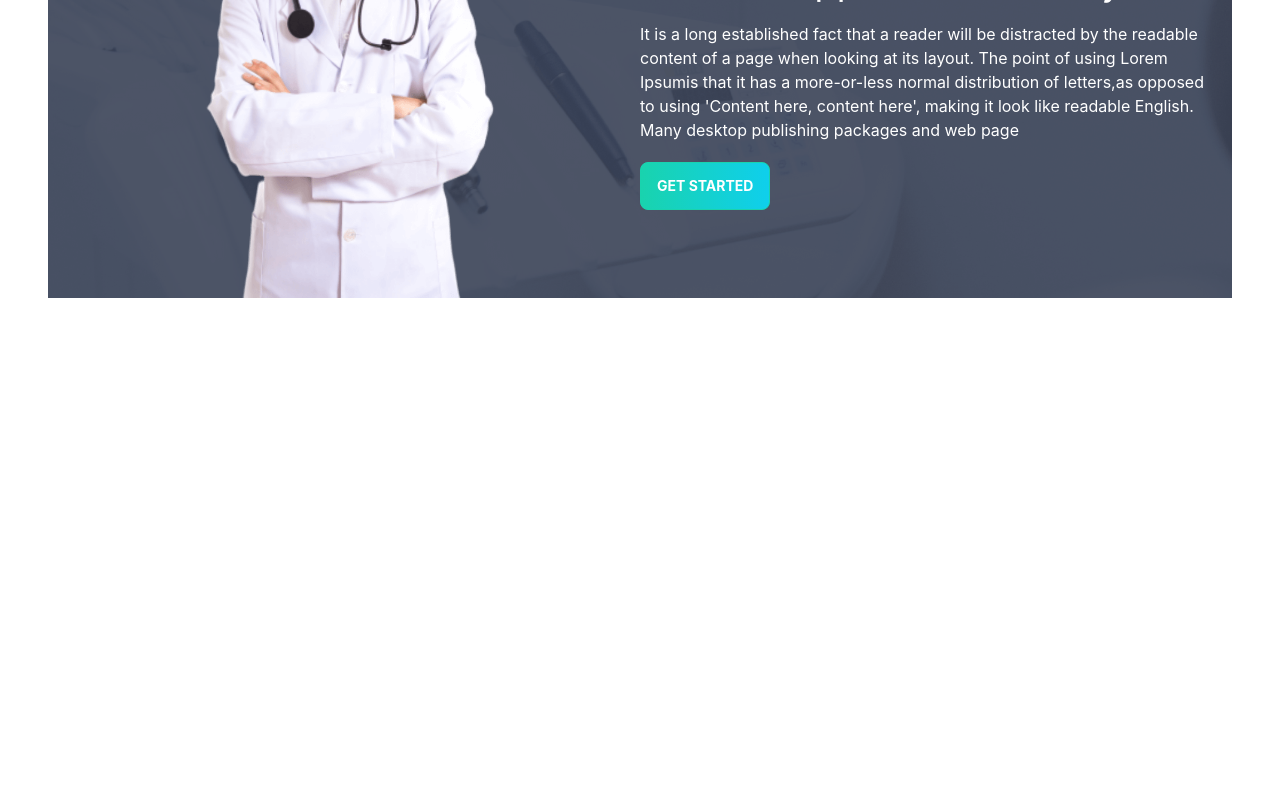
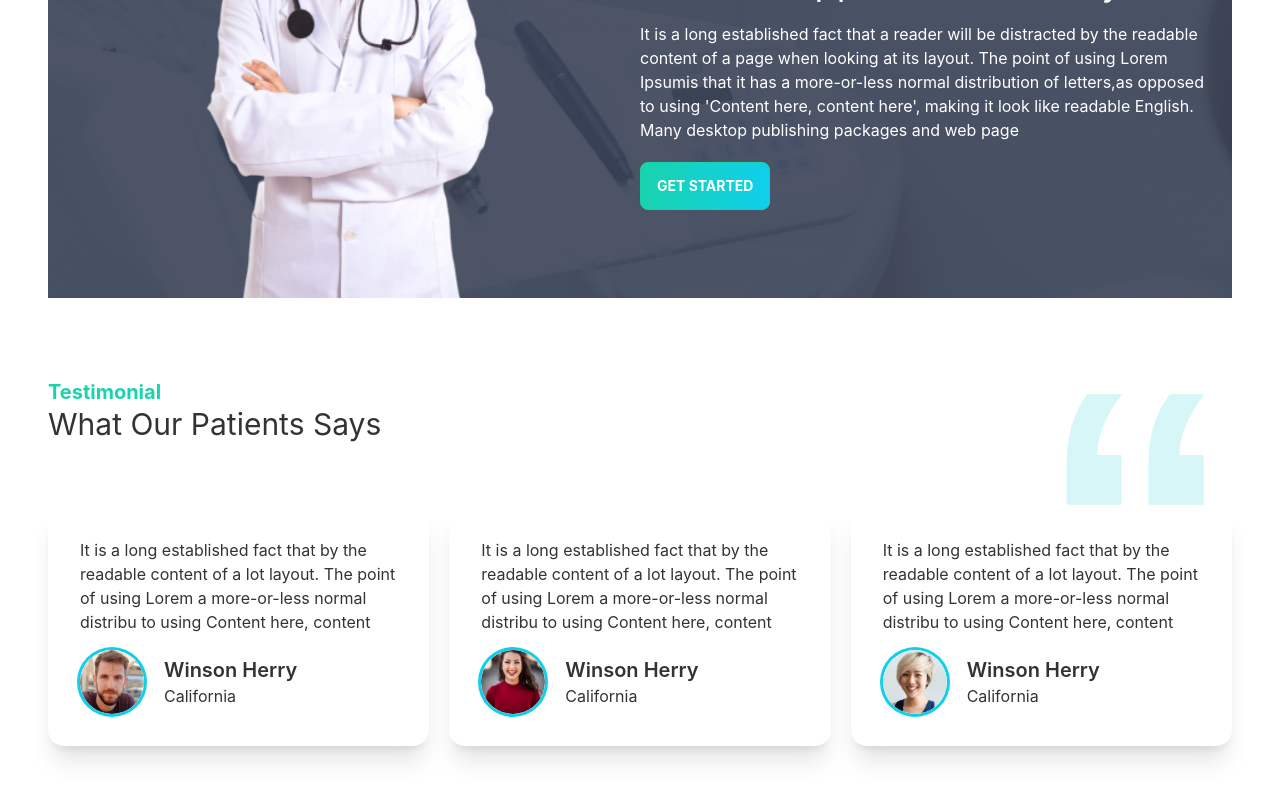
Before and after one commit to Neelporos/doctors-portal-client-site, a React (Create React App) app: page / in a window 1280 px wide. Shown: the part 2833-3633 px from the top of the page. Before the commit the page ends 3131 px from the top, so only its background shows below. Built offline with nearby package versions, Linux system fonts and the light colour scheme.

Commit message:
Reviews Card Section Done

```diff
--- a/src/Pages/Home/Home.js
+++ b/src/Pages/Home/Home.js
@@ -3,6 +3,7 @@ import Banner from './Banner';
 import Info from './Info';
 import MakeAppointment from './MakeAppointment';
 import Services from './Services';
+import Testimonial from './Testimonial';
 
 const Home = () => {
     return (
@@ -11,6 +12,7 @@ const Home = () => {
             <Info></Info>
             <Services></Services>
             <MakeAppointment></MakeAppointment>
+            <Testimonial></Testimonial>
         </div>
     );
 };
--- /dev/null
+++ b/src/Pages/Home/ReviewCard.js
@@ -0,0 +1,24 @@
+import React from "react";
+
+const ReviewCard = ({ review }) => {
+  return (
+    <div class="card lg:max-w-lg bg-base-100 shadow-xl">
+      <div class="card-body">
+        <p>{review.review}</p>
+        <div className="flex items-center mt-2">
+          <div class="avatar">
+            <div class="w-16 rounded-full ring ring-primary ring-offset-base-100 mr-5">
+              <img src={review.img} />
+            </div>
+          </div>
+          <div>
+            <h2 class="card-title">{review.name}</h2>
+            <h4>{review.location}</h4>
+          </div>
+        </div>
+      </div>
+    </div>
+  );
+};
+
+export default ReviewCard;
--- a/src/Pages/Home/Testimonial.js
+++ b/src/Pages/Home/Testimonial.js
@@ -1,11 +1,55 @@
-import React from 'react';
+import React from "react";
+import quote from "../../assets/icons/quote.svg";
+import people1 from "../../assets/images/people1.png";
+import people2 from "../../assets/images/people2.png";
+import people3 from "../../assets/images/people3.png";
+import ReviewCard from "./ReviewCard";
 
 const Testimonial = () => {
-    return (
+  const reviews = [
+    {
+      _id: 1,
+      name: "Winson Herry",
+      review:
+        "It is a long established fact that by the readable content of a lot layout. The point of using Lorem a more-or-less normal distribu to using Content here, content",
+      img: people1,
+      location: 'California'
+    },
+    {
+      _id: 2,
+      name: "Winson Herry",
+      review:
+        "It is a long established fact that by the readable content of a lot layout. The point of using Lorem a more-or-less normal distribu to using Content here, content",
+      img: people2,
+      location: 'California'
+    },
+    {
+      _id: 3,
+      name: "Winson Herry",
+      review:
+        "It is a long established fact that by the readable content of a lot layout. The point of using Lorem a more-or-less normal distribu to using Content here, content",
+      img: people3,
+      location: 'California'
+    },
+  ];
+  return (
+    <section className="my-20">
+      <div className="flex justify-between">
         <div>
-
+          <h3 className="text-secondary text-xl font-bold ">Testimonial</h3>
+          <h2 className="text-3xl ">What Our Patients Says</h2>
         </div>
-    );
+        <div>
+          <img className=" w-24 lg:w-48 h-20 lg:h-32" src={quote} alt="" />
+        </div>
+      </div>
+      <div className="grid grid-cols-1 md:grid-cols-2 lg:grid-cols-3 gap-5">
+        {reviews.map((review) => (
+          <ReviewCard key={review._id} review={review}></ReviewCard>
+        ))}
+      </div>
+    </section>
+  );
 };
 
 export default Testimonial;
```
